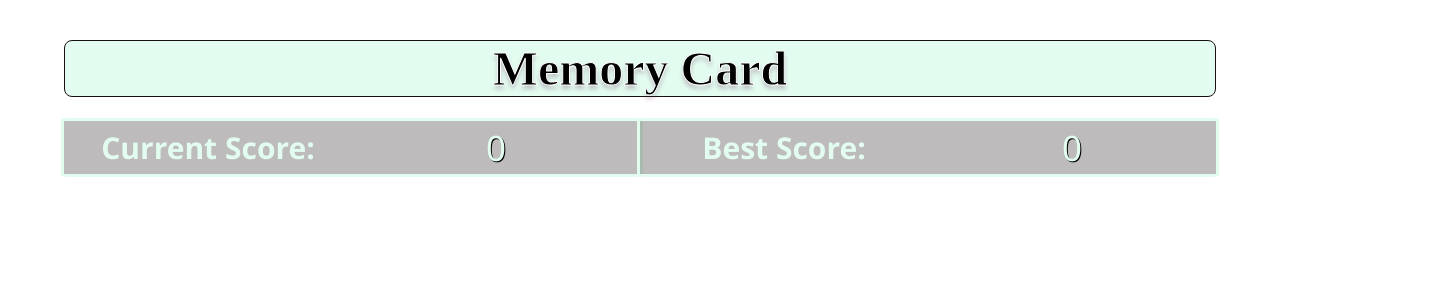
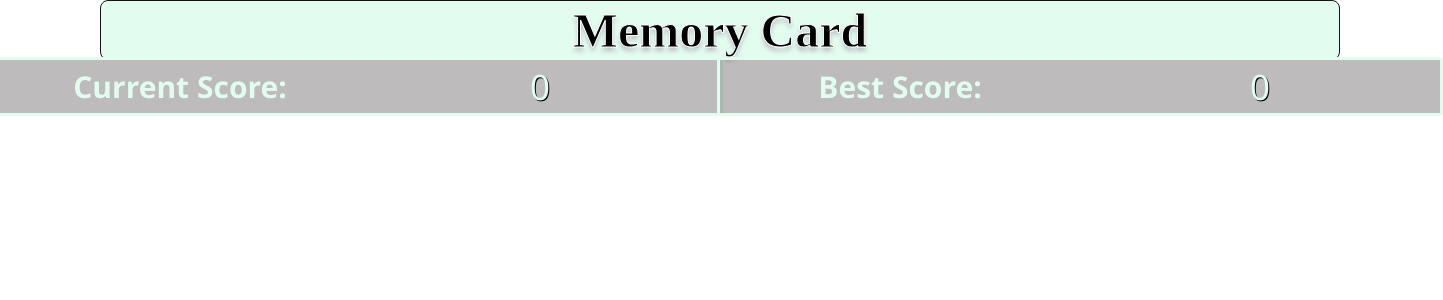
Before and after one commit to Aureatus/memory-card, a React (Create React App) app: page / in a window 1280 px wide. Shown: the top 300 px of the page, 1443 px wide, since content can reach past the window. Built offline with nearby package versions, Linux system fonts and the light colour scheme; a web font is replaced by a local one.

Commit message:
Style main positioning and hard-code some sizes

```diff
--- a/src/styles/App.css
+++ b/src/styles/App.css
@@ -1,17 +1,22 @@
 @import url("https://fonts.googleapis.com/css2?family=Jacques+Francois&display=swap");
 
 header {
-  height: 60%;
-  width: 90%;
+  height: 100px;
+  width: 1440px;
 
   display: grid;
-  grid-template: 1fr / 1fr;
+  grid-template: 1fr 1fr / 1fr;
 
-  row-gap: 20%;
+  justify-items: center;
+  align-items: center;
 }
 
 h1 {
+  box-sizing: border-box;
   margin: 0;
+
+  height: 60px;
+  width: 1240px;
 
   display: flex;
   justify-content: center;
@@ -27,3 +32,16 @@ h1 {
   -webkit-text-stroke: 1px white;
   text-shadow: 0px 4px 4px #5c164e44;
 }
+
+main.cards {
+  height: 800px;
+  width: 1240px;
+
+  display: grid;
+  grid-template: 1fr 1fr / 1fr 1fr 1fr 1fr;
+
+  justify-items: center;
+  align-items: center;
+
+  column-gap: 10px;
+}
```
